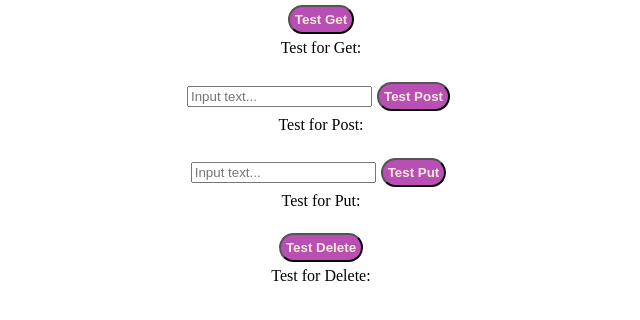
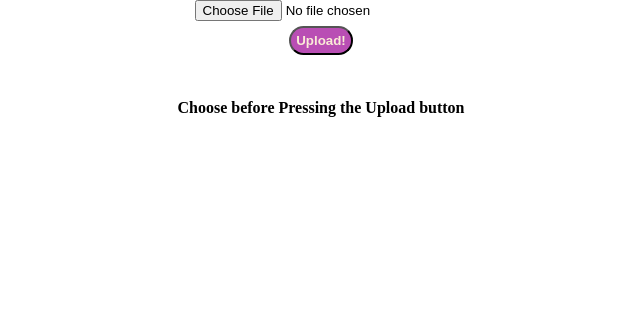
Before and after one commit to mc-megabooker/v3, a React app: page /import in a window 1280 px wide. Shown: the top 320 px of the page, without its empty margins (319-959 px from the left). Built offline with nearby package versions, Linux system fonts and the light colour scheme.

Commit message:
Webpack fix, initial router, initial pages and file upload

```diff
--- a/package.json
+++ b/package.json
@@ -21,10 +21,13 @@
     "axios": "^0.26.1",
     "babel-polyfill": "^6.26.0",
     "express": "^4.16.3",
+    "lodash": "^4.17.21",
     "mongoose": "^5.10.11",
     "react": "^16.5.2",
     "react-dom": "^16.5.2",
-    "react-redux": "^7.2.2"
+    "react-redux": "^7.2.2",
+    "react-router": "^6.3.0",
+    "react-router-dom": "^6.3.0"
   },
   "devDependencies": {
     "@babel/core": "^7.0.0",
@@ -58,6 +61,7 @@
     "nodemon": "^1.17.3",
     "source-map-loader": "^0.2.4",
     "style-loader": "^0.23.0",
+    "ts-loader": "~8.2.0",
     "typescript": "^4.1.3",
     "url-loader": "^1.0.1",
     "webpack": "^4.5.0",
--- /dev/null
+++ b/src/client/Application.tsx
@@ -0,0 +1,26 @@
+
+import React from 'react';
+import { BrowserRouter, Route, Routes } from 'react-router-dom';
+import App from './Components/app';
+import ImportPage from './Pages/Import';
+import Apartments from './Pages/Apartments';
+import CreateApartment from './Pages/CreateApartment';
+
+export interface IApplicationProps { }
+
+const Application: React.FunctionComponent<IApplicationProps> = (props) => {
+    return (
+        <div>
+            <BrowserRouter>
+                <Routes>
+                    <Route path="/" element={<Apartments />} />
+                    <Route path="import" element={<ImportPage />} />
+                    <Route path="apartments" element={<Apartments />}></Route>
+                    <Route path="create-apartment" element={<CreateApartment />}></Route>
+                </Routes>
+            </BrowserRouter>
+        </div>
+    );
+};
+
+export default Application;
--- /dev/null
+++ b/src/client/Pages/Apartments.tsx
@@ -0,0 +1,15 @@
+import React, { FunctionComponent } from 'react';
+import { Link } from 'react-router-dom';
+
+interface ICreateApartment { }
+
+const CreateApartment: FunctionComponent<any> = (props) => {
+    return (
+        <div>
+            <Link to="/create-apartment">Create apartment</Link>
+            Apartments list
+        </div>
+    )
+}
+
+export default CreateApartment;
--- /dev/null
+++ b/src/client/Pages/CreateApartment.tsx
@@ -0,0 +1,11 @@
+import React, { FunctionComponent } from 'react';
+
+interface ICreateApartment { }
+
+const CreateApartment: FunctionComponent<ICreateApartment> = (props) => {
+    return (
+        <div>Create apartment</div>
+    )
+}
+
+export default CreateApartment;
--- /dev/null
+++ b/src/client/Pages/Import.tsx
@@ -0,0 +1,84 @@
+import React, { Component } from 'react';
+import isEmpty from 'lodash/isEmpty';
+import '../Less/app.less';
+
+interface IImportPageProps { }
+
+const ImportPage: React.FunctionComponent<IImportPageProps> = (props) => {
+    const [selectedFile, setSelectedFile] = React.useState(null);
+
+    // On file select (from the pop up)
+    const onFileChange = (event: any): void => {
+        // Update the state
+        setSelectedFile(event.target.files[0])
+    };
+
+    // File content to be displayed after
+    // file upload is complete
+    const fileData = () => {
+
+        if (selectedFile) {
+
+            return (
+                <div>
+                    <h2>File Details:</h2>
+
+                    <p>File Name: {selectedFile?.name ?? ''}</p>
+
+
+                    <p>File Type: {selectedFile.type}</p>
+
+
+                    <p>
+                        Last Modified:{" "}
+                        {selectedFile.lastModifiedDate}
+                    </p>
+
+                </div>
+            );
+        } else {
+            return (
+                <div>
+                    <br />
+                    <h4>Choose before Pressing the Upload button</h4>
+                </div>
+            );
+        }
+    };
+
+    // On file upload (click the upload button)
+    const onFileUpload = (): void => {
+
+        // Create an object of formData
+        const formData = new FormData();
+
+        // // Update the formData object
+        formData.append(
+            "myFile",
+            selectedFile,
+            selectedFile.name
+        );
+
+        // Details of the uploaded file
+        console.log(selectedFile);
+
+        // Request made to the backend api
+        // Send formData object
+        // axios.post("api/uploadfile", formData);
+    };
+    return (
+        <div>
+            <div>
+                <div>
+                    <input type="file" onChange={onFileChange} />
+                    <div>
+                        <button onClick={onFileUpload}>Upload!</button>
+                    </div>
+                </div>
+                {fileData()}
+            </div>
+        </div>
+    );
+}
+
+export default ImportPage;
--- a/src/client/index.tsx
+++ b/src/client/index.tsx
@@ -1,8 +1,8 @@
 import * as React from 'react';
 import * as ReactDOM from 'react-dom';
-import App from './Components/app';
+import Application from './Application';
 
 ReactDOM.render(
-    <App />,
- document.getElementById('root')
- );
+    <Application />,
+    document.getElementById('root')
+);
--- a/src/server/route/routes/apartment.ts
+++ b/src/server/route/routes/apartment.ts
@@ -45,10 +45,10 @@ router.route('/apartment')
     });
     try {
       const savedApartment = await myApartment.save();
-      const holiduApartment = postApartment(myApartment);
-      await myApartment.collection.updateOne({ providerApartmentId: savedApartment.providerApartmentId }, {
+      const holiduApartment = await postApartment(myApartment);
+      myApartment.collection.updateOne({ providerApartmentId: savedApartment.providerApartmentId }, {
         $set: {
-          holiduApartmentId: (await holiduApartment).holiduApartmentId
+          holiduApartmentId: holiduApartment?.holiduApartmentId
         }
       })
       .then(() => {
--- a/src/server/route/routes/apartments.ts
+++ b/src/server/route/routes/apartments.ts
@@ -5,13 +5,13 @@ import { IError } from '../../domain/IError';
 
 router.route('/apartments')
 // get all apartments
-  .get(async (req: Request, res: Response) => {
+  .get(async (_: Request, res: Response) => {
     try {
       Apartment.find({}, (error, response) => {
         if (!error) {
           res.status(200).json(response);
         } else {
-          console.error(error);
+          throw error
         }
       });
     } catch (e) {
--- a/tsconfig.json
+++ b/tsconfig.json
@@ -11,10 +11,12 @@
     "skipLibCheck": true,
     "lib": [
       "DOM"
-    ]
+    ],
+    "useUnknownInCatchVariables": false,
   },
   "exclude": [
-    "./src/server "
+    "./src/server ",
+    "node_modules"
   ],
   "include": [
     "./src/client/*",
--- a/webpack.config.js
+++ b/webpack.config.js
@@ -24,12 +24,11 @@ module.exports = {
       },
       {
         test: /\.tsx?$/,
-        use: [
-          {
-            loader: 'awesome-typescript-loader'
-          },
-        ],
-        exclude: /node_modules/
+        loader: 'ts-loader',
+        exclude: /node_modules/,
+        options: {
+          transpileOnly: true
+        }
       },
       {
         enforce: 'pre',
@@ -76,7 +75,8 @@ module.exports = {
         secure: false,
         changeOrigin: true
       }
-    }
+    },
+    historyApiFallback: true,
   },
   plugins: [
     new CleanWebpackPlugin([outputDirectory]),
```
Also changed, not shown: src/client/Components/app.tsx (+25 -21 lines).
